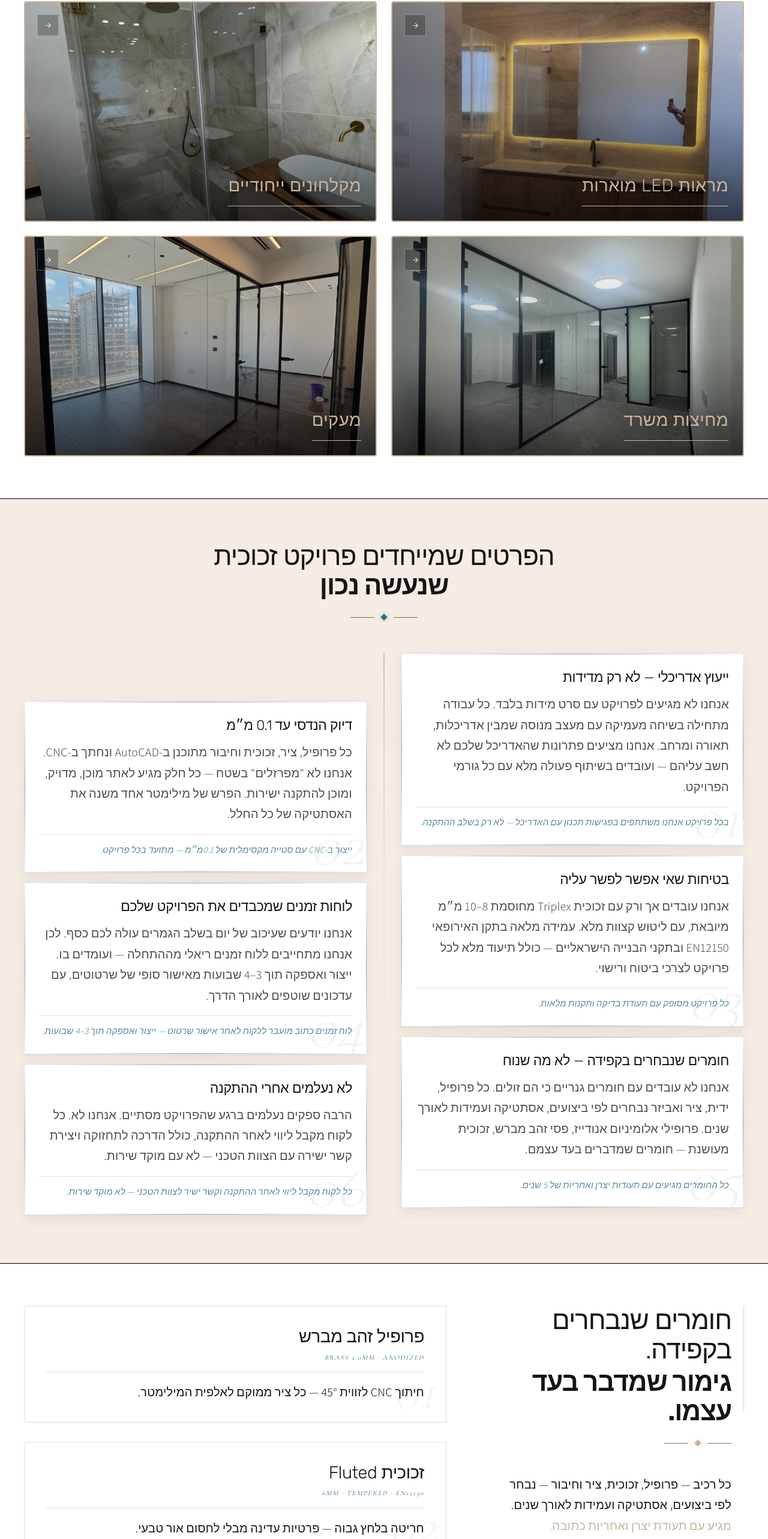
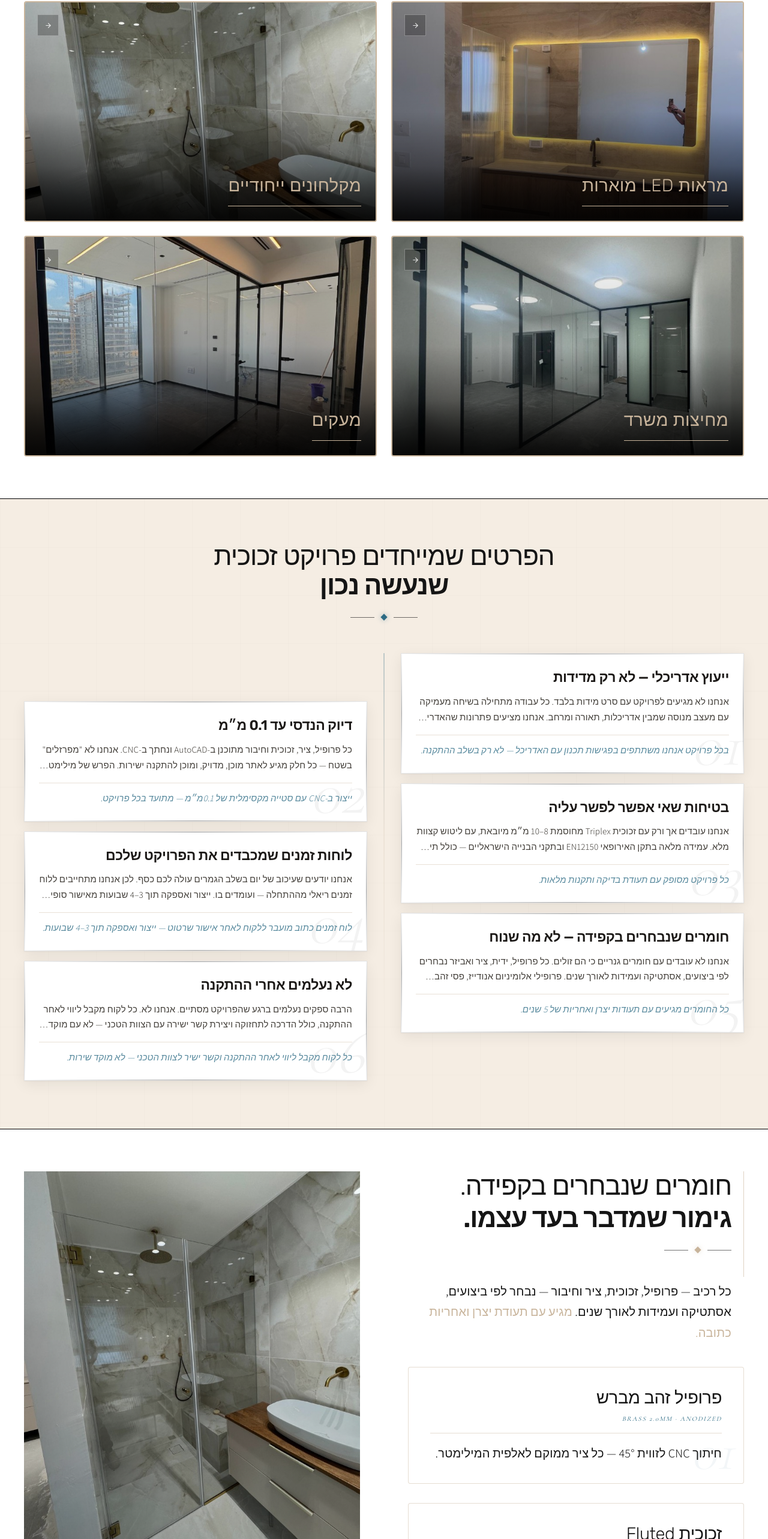
Before and after one commit to yosefmalul52-lang/architectural-glass-showroom, a Next.js app: page / in a window 1280 px wide. Shown: the part 1055-3621 px from the top of the page at 60% size. Built offline with nearby package versions, Linux system fonts and the light colour scheme; no server answers.

Commit message:
feat: redesign footer to light theme, optimize mobile hero, and center logo

```diff
--- a/src/components/sections/AtelierReel.tsx
+++ b/src/components/sections/AtelierReel.tsx
@@ -1,5 +1,6 @@
 "use client";
 
+import Image from "next/image";
 import { motion } from "framer-motion";
 import {
   headingContainerVariant,
@@ -58,15 +59,17 @@ export function AtelierReel() {
       className="relative border-t border-black border-b border-[#C8B49B] bg-white py-section"
     >
       <div className="mx-auto max-w-[1400px] px-6 lg:px-10">
-        <div className="flex flex-col gap-12 lg:grid lg:grid-cols-[minmax(0,22rem)_1fr] lg:gap-x-14 xl:grid-cols-[minmax(0,26rem)_1fr] xl:gap-x-20">
-          {/* Sticky intro — anchors on the right while cards scroll */}
-          <aside className="text-center lg:sticky lg:top-32 lg:self-start lg:text-start">
+        <div className="grid grid-cols-1 gap-12 lg:grid-cols-2 lg:gap-20 items-start">
+
+          {/* Content column — intro + spec cards */}
+          <div className="flex flex-col gap-10">
+            {/* Intro */}
+            <aside className="text-center lg:text-start">
               <div className="flex flex-col items-center gap-6 lg:flex-row lg:items-stretch lg:gap-5">
                 <div
                   className="relative hidden h-44 w-px shrink-0 bg-[#C8B49B]/60 lg:block"
                   aria-hidden
                 />
-
                 <div className="min-w-0 flex-1">
                   <motion.h2
                     variants={headingContainerVariant}
@@ -83,11 +86,7 @@ export function AtelierReel() {
                         <motion.span
                           className={`block ${weight} ${i > 0 ? "mt-1" : ""}`}
                           variants={headingLineVariant}
-                        transition={{
-                          duration: 0.88,
-                          ease: [0.16, 1, 0.3, 1],
-                          delay: i * 0.1,
-                        }}
+                          transition={{ duration: 0.88, ease: [0.16, 1, 0.3, 1], delay: i * 0.1 }}
                         >
                           {text}
                         </motion.span>
@@ -114,12 +113,26 @@ export function AtelierReel() {
               </div>
             </aside>
 
-          {/* Spec plates — full list, no overlap */}
+            {/* Spec plates */}
             <div className="flex flex-col gap-6 lg:gap-8" aria-label="מפרט חומרים">
               {craftSpecs.map((item, index) => (
                 <MaterialSpecCard key={item.code} item={item} index={index} />
               ))}
             </div>
+          </div>
+
+          {/* Image column — sticky showcase */}
+          <div className="relative h-[400px] w-full overflow-hidden lg:sticky lg:top-32 lg:h-[620px]">
+            <Image
+              src="/portfolio/spa-fluted-gold.png"
+              alt="מפרט חומרים — צמרת הזכוכית"
+              fill
+              sizes="(max-width: 1024px) 100vw, 50vw"
+              className="object-cover object-center"
+            />
+            <div className="pointer-events-none absolute inset-0 bg-gradient-to-t from-black/30 to-transparent" />
+          </div>
+
         </div>
       </div>
     </section>
--- a/src/components/sections/CraftBridge.tsx
+++ b/src/components/sections/CraftBridge.tsx
@@ -2,6 +2,7 @@
 
 import { motion } from "framer-motion";
 import { HeadingAccent } from "@/components/editorial/HeadingAccent";
+import { ClientLogos } from "@/components/sections/ClientLogos";
 import { trustPillars } from "@/data/social-proof";
 import { BRAND } from "@/data/site";
 import {
@@ -87,6 +88,10 @@ export function CraftBridge() {
             <span className="!text-brand-gold">תכנון, הנדסה וביצוע תחת קורת גג אחת</span>.
           </p>
         </motion.div>
+
+        <div className="mt-14 lg:mt-16">
+          <ClientLogos />
+        </div>
       </div>
     </section>
   );
--- a/src/components/sections/DynamicShowroom.tsx
+++ b/src/components/sections/DynamicShowroom.tsx
@@ -128,7 +128,12 @@ export function DynamicShowroom() {
                     />
                     <div className="pointer-events-none absolute inset-0 bg-gradient-to-t from-black/70 via-black/20 to-transparent" />
                   </div>
-                ) : (
+                ) : null}
+
+                {/* Dedicated bottom gradient — ensures text legibility on any image */}
+                <div className="pointer-events-none absolute inset-x-0 bottom-0 z-10 h-1/2 bg-gradient-to-t from-black/80 via-black/20 to-transparent" />
+
+                {!cat.cover && (
                   <div className="flex h-full w-full items-center justify-center bg-stone-200">
                     <span className="font-[family-name:var(--font-cormorant)] text-base italic tracking-widest text-stone-500">
                       בקרוב
@@ -137,11 +142,11 @@ export function DynamicShowroom() {
                 )}
 
                 <motion.div
-                  className="pointer-events-none absolute inset-x-0 bottom-0 z-10 flex flex-col items-start px-6 pb-6 pt-16 text-right"
+                  className="pointer-events-none absolute inset-x-0 bottom-0 z-20 flex flex-col items-start px-6 pb-6 pt-16 text-right"
                   variants={labelReveal}
                 >
                   <div className="inline-flex flex-col items-start">
-                    <p className="font-display text-xl font-light tracking-wide text-brand-gold drop-shadow-[0_1px_8px_rgba(0,0,0,0.45)] lg:text-2xl">
+                    <p className="font-display text-xl font-light tracking-wide text-brand-gold drop-shadow-md lg:text-2xl">
                       {cat.label}
                     </p>
                     <motion.div
--- a/src/components/sections/EngineeringPillars.tsx
+++ b/src/components/sections/EngineeringPillars.tsx
@@ -98,11 +98,11 @@ function PillarCard({
       </span>
 
       <div className="relative p-5 lg:p-6">
-        <h3 className="font-display text-lg font-light leading-snug text-text-main lg:text-xl">
+        <h3 className="font-display text-lg font-semibold leading-snug text-stone-900 lg:text-xl">
           {pillar.title}
         </h3>
 
-        <p className="type-lead mt-3 text-sm leading-relaxed">{pillar.description}</p>
+        <p className="mt-3 line-clamp-2 text-sm leading-relaxed text-stone-700">{pillar.description}</p>
 
         <div className="mt-4 h-px w-full bg-[#C8B49B]/40" />
         <p className="mt-3 font-[family-name:var(--font-cormorant)] text-sm font-light italic leading-relaxed tracking-wide text-accent-teal/80">{pillar.proof}</p>
--- a/src/components/sections/LeadCapture.tsx
+++ b/src/components/sections/LeadCapture.tsx
@@ -1,6 +1,7 @@
 "use client";
 
 import { useEffect, useState } from "react";
+import Image from "next/image";
 import { motion } from "framer-motion";
 import { ArrowLeft, Loader2, Mail, MessageCircle, Phone } from "lucide-react";
 import { Button } from "@/components/ui/button";
@@ -180,7 +181,9 @@ export function LeadCapture() {
           />
         </motion.div>
 
-        <div className="grid grid-cols-1 gap-8 lg:grid-cols-12 lg:items-stretch lg:gap-14">
+        <div className="grid grid-cols-1 gap-0 lg:grid-cols-[1fr_minmax(0,420px)] lg:items-stretch border border-stone-200 overflow-hidden shadow-sm">
+          {/* Form + contact side */}
+          <div className="grid grid-cols-1 gap-8 lg:grid-cols-12 lg:items-stretch lg:gap-14 p-6 sm:p-10 lg:p-14">
           <motion.div
             initial="hidden"
             whileInView="visible"
@@ -381,6 +384,24 @@ export function LeadCapture() {
               </form>
             )}
           </motion.div>
+          </div>{/* end inner grid */}
+
+          {/* Image panel — desktop only */}
+          <div className="relative hidden lg:block min-h-[600px] bg-stone-900">
+            <Image
+              src="/portfolio/spa-backlit-mirror-fluted.png"
+              alt="עבודות זכוכית אדריכליות — צמרת הזכוכית"
+              fill
+              sizes="420px"
+              className="object-cover object-center"
+            />
+            <div className="pointer-events-none absolute inset-0 bg-gradient-to-t from-black/50 to-transparent" />
+            <div className="absolute bottom-8 inset-x-0 px-8 text-right">
+              <p className="font-[family-name:var(--font-cormorant)] text-sm italic tracking-[0.18em] text-white/70 uppercase">
+                כל פרויקט — גימור ייחודי
+              </p>
+            </div>
+          </div>
         </div>
       </div>
     </section>
--- a/src/components/sections/SocialProof.tsx
+++ b/src/components/sections/SocialProof.tsx
@@ -4,7 +4,6 @@ import { useCallback, useRef, useState } from "react";
 import { AnimatePresence, motion } from "framer-motion";
 import { ArchitecturalGrid } from "@/components/editorial/ArchitecturalGrid";
 import { SectionIntro } from "@/components/editorial/SectionIntro";
-import { ClientLogos } from "@/components/sections/ClientLogos";
 import { testimonials } from "@/data/social-proof";
 import { MOTION_EASE } from "@/lib/motion";
 import { cn } from "@/lib/utils";
@@ -305,9 +304,6 @@ export function SocialProof() {
             </div>
           </div>
 
-          <div className="w-full pt-2 lg:pt-4">
-            <ClientLogos />
-          </div>
         </div>
       </div>
     </section>
```
Also changed, not shown: public/vision-bg.jpg (added). Lines whose indentation alone changed are shown as unchanged.
